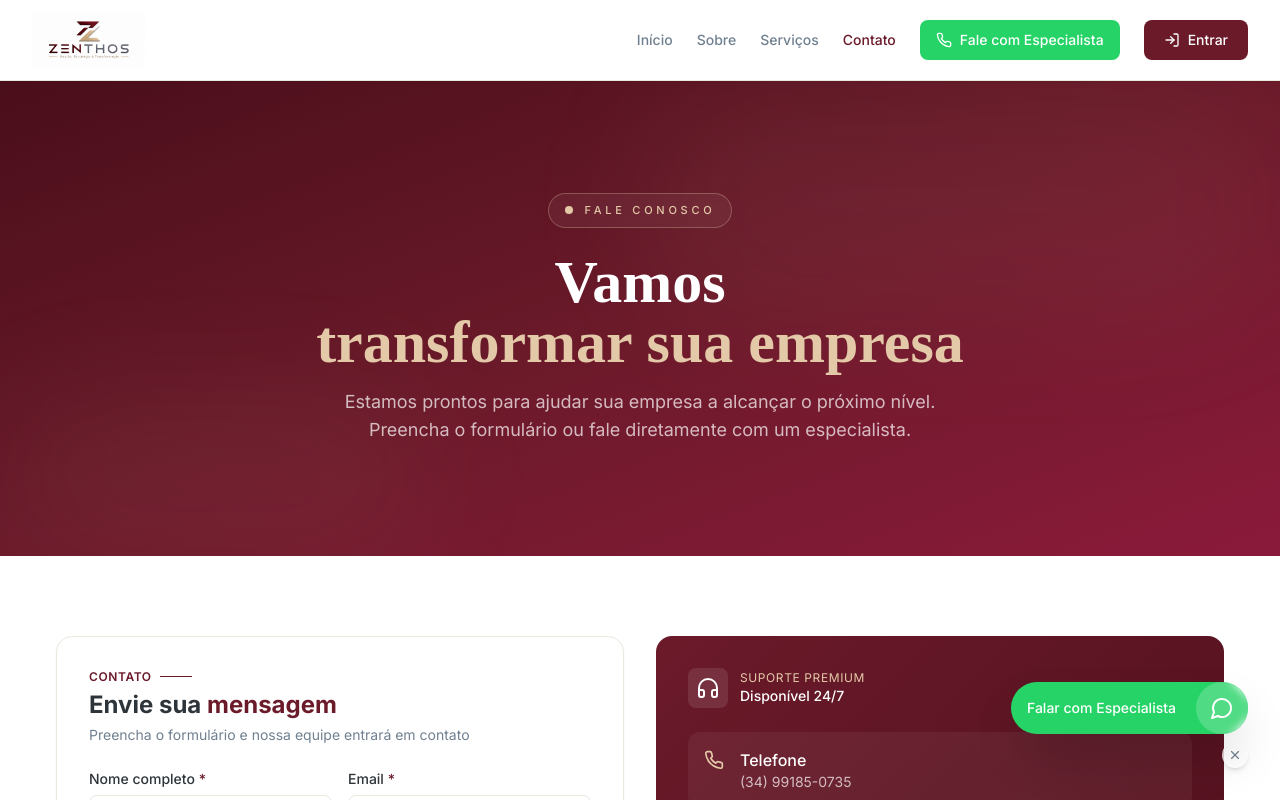
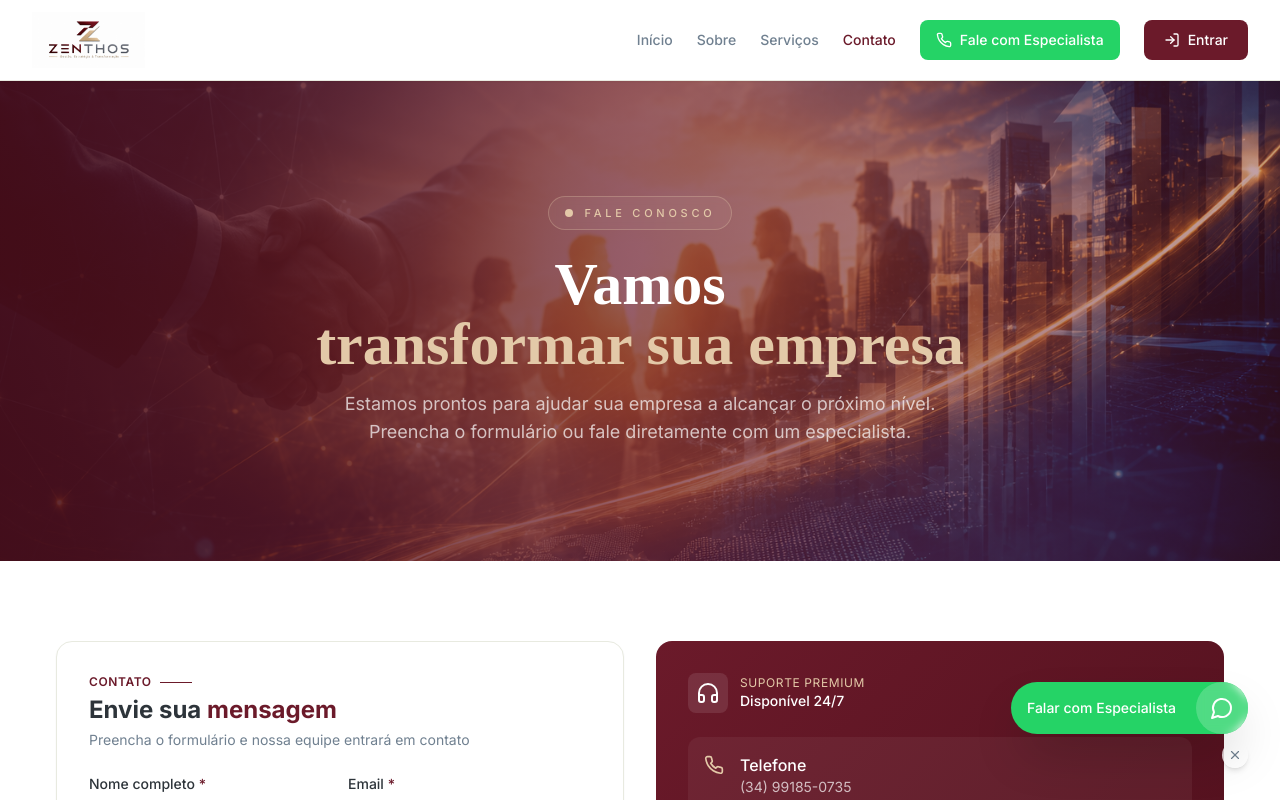
Before and after one commit to trivoroficial/consult_recruit, a Next.js app: page /contato in a window 1280 px wide. Shown: the top 800 px of the page. Built offline with nearby package versions, Linux system fonts and the light colour scheme.

Commit message:
Update contact page layout and background image

```diff
--- a/src/app/(paginas)/contato/page.tsx
+++ b/src/app/(paginas)/contato/page.tsx
@@ -1,5 +1,4 @@
 'use client'
-
 import { useState } from 'react'
 import { motion } from 'framer-motion'
 import Link from 'next/link'
@@ -7,7 +6,7 @@ import {
   Mail, Phone, MapPin, Send,
   MessageCircle, Clock, Building2,
   Users, CheckCircle, ArrowRight,
-  Headphones, ArrowLeft
+  Headphones
 } from 'lucide-react'
 
 const fadeUp = {
@@ -42,11 +41,17 @@ export default function ContatoPage() {
   return (
     <div className="min-h-screen bg-[#F8F4E6]">
 
-      {/* ===== HERO ===== */}
-      <section className="relative overflow-hidden bg-gradient-to-br from-[#4A0E1A] via-[#6B1A2A] to-[#8B1A3A] py-20 md:py-28">
+      {/* ===== HERO COM IMAGEM ===== */}
+      <section className="relative overflow-hidden py-20 md:py-28 min-h-[60vh] flex items-center">
+        {/* IMAGEM DE FUNDO */}
         <div className="absolute inset-0">
-          <div className="absolute top-0 right-0 w-1/2 h-1/2 bg-[#E3C9A8]/5 rounded-full blur-3xl"></div>
-          <div className="absolute bottom-0 left-0 w-1/3 h-1/3 bg-[#E3C9A8]/5 rounded-full blur-3xl"></div>
+          <img
+            src="/contato.png"
+            alt="Fale Conosco"
+            className="w-full h-full object-cover"
+          />
+          {/* GRADIENTE SOBRE A IMAGEM */}
+          <div className="absolute inset-0 bg-gradient-to-r from-[#4A0E1A]/90 via-[#6B1A2A]/70 to-[#6B1A2A]/40"></div>
         </div>
 
         <div className="container mx-auto px-4 relative z-10">
@@ -60,7 +65,6 @@ export default function ContatoPage() {
               <span className="h-2 w-2 rounded-full bg-[#E3C9A8]" />
               Fale Conosco
             </motion.div>
-
             <motion.h1
               className="mt-6 font-serif text-4xl md:text-5xl lg:text-6xl font-bold text-white leading-tight"
               initial={{ opacity: 0, y: 22 }}
@@ -70,7 +74,6 @@ export default function ContatoPage() {
               Vamos <br />
               <span className="text-[#E3C9A8]">transformar sua empresa</span>
             </motion.h1>
-
             <motion.p
               className="mt-4 text-lg text-white/70 max-w-2xl mx-auto"
               initial={{ opacity: 0, y: 24 }}
@@ -244,6 +247,7 @@ export default function ContatoPage() {
               variants={fadeUp}
               transition={{ delay: 0.2 }}
             >
+              {/* CARD PRINCIPAL */}
               <div className="bg-gradient-to-br from-[#6B1A2A] to-[#4A0E1A] rounded-2xl p-8 text-white">
                 <div className="flex items-center gap-3 mb-6">
                   <div className="p-2 bg-white/10 rounded-lg">
@@ -296,6 +300,7 @@ export default function ContatoPage() {
                 </div>
               </div>
 
+              {/* STATS */}
               <div className="grid grid-cols-2 gap-4">
                 <div className="bg-white rounded-2xl p-6 border border-[#E8EAE0] text-center">
                   <p className="text-2xl font-bold text-[#6B1A2A]">500+</p>
@@ -307,6 +312,7 @@ export default function ContatoPage() {
                 </div>
               </div>
 
+              {/* DEPOIMENTO */}
               <div className="bg-white rounded-2xl p-6 border border-[#E8EAE0]">
                 <div className="flex items-center gap-2 mb-3">
                   <span className="text-yellow-400">★★★★★</span>
```
